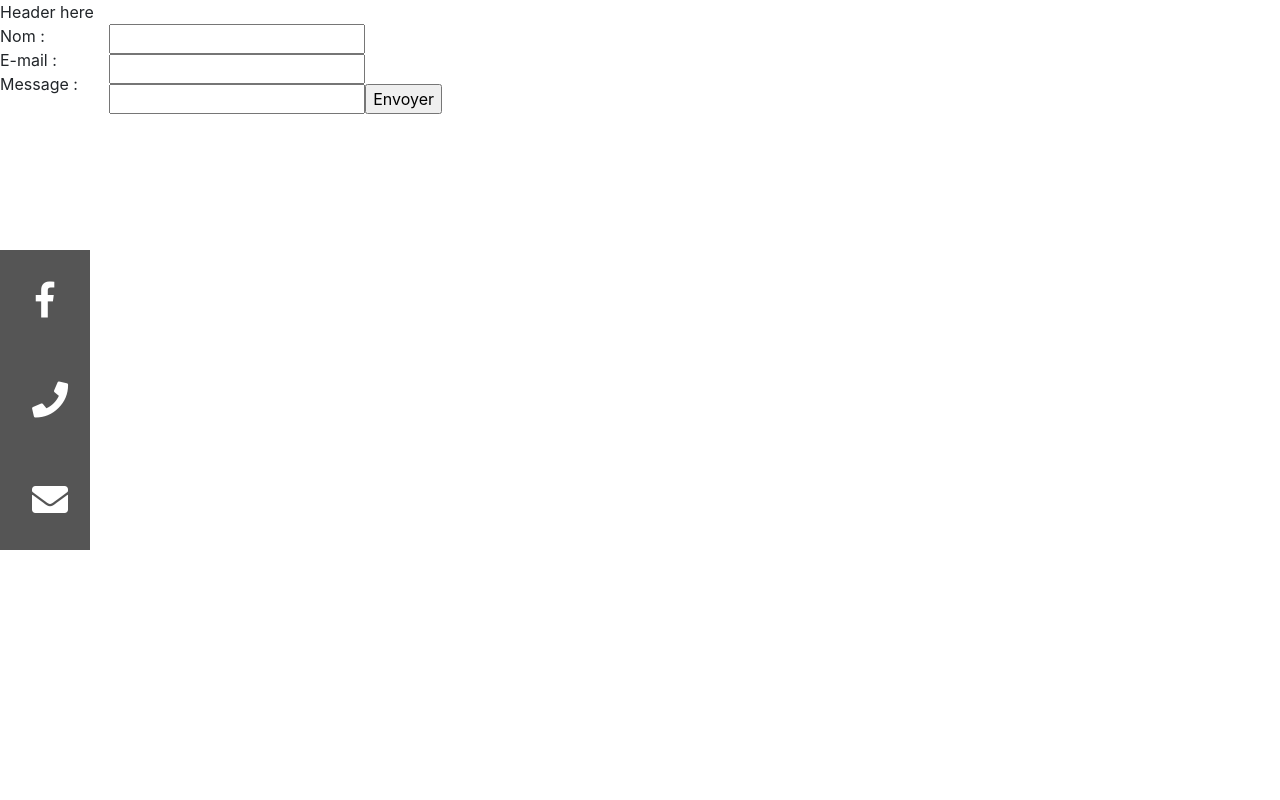
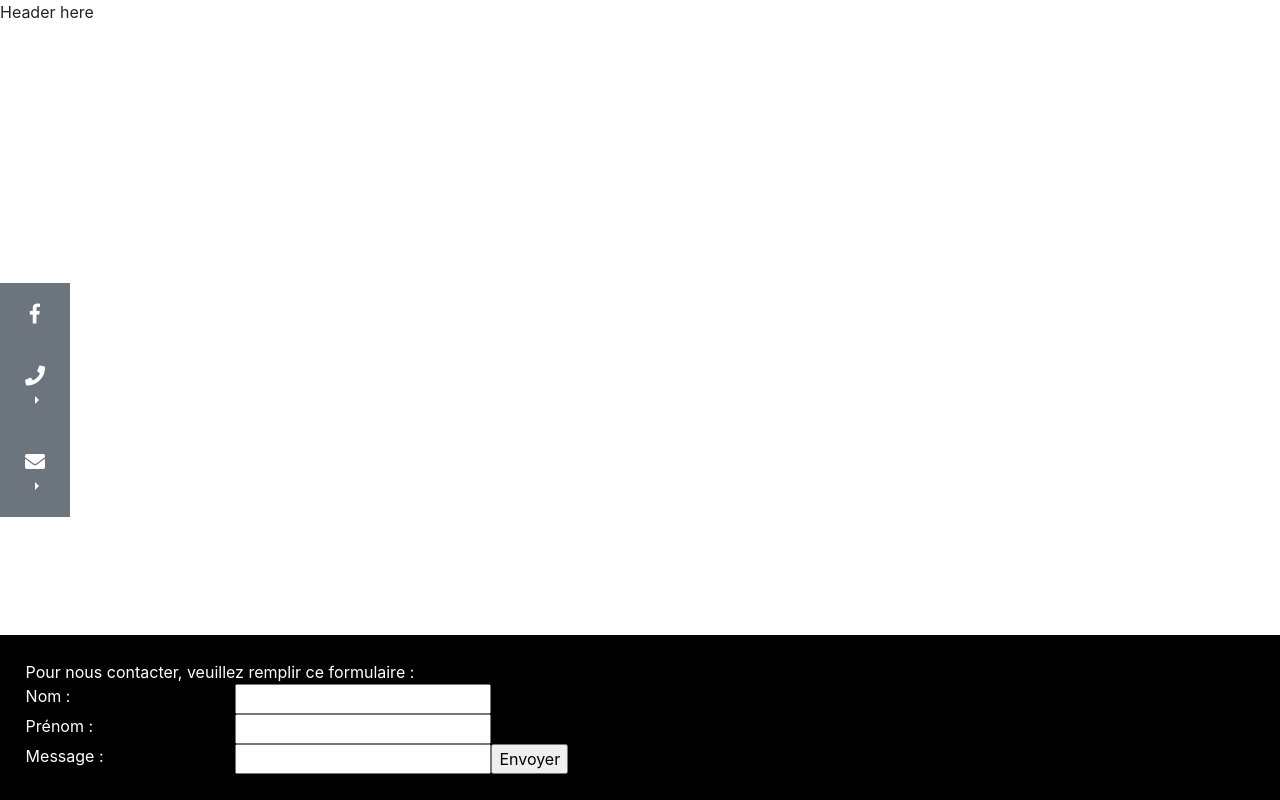
Before and after one commit to DeathDeuS/KuraInn, a React (Create React App) app in the folder client/: page /mangareva in a window 1280 px wide. Built offline with nearby package versions, Linux system fonts and the light colour scheme.

Commit message:
Sidebar working

```diff
--- a/client/public/index.html
+++ b/client/public/index.html
@@ -12,6 +12,9 @@
     <link rel="shortcut icon" href="%PUBLIC_URL%/favicon.ico">
     <link rel="stylesheet" href="https://use.fontawesome.com/releases/v5.0.13/css/all.css">
     <link rel="stylesheet" href="https://stackpath.bootstrapcdn.com/bootstrap/4.1.1/css/bootstrap.min.css">
+    <script src="https://cdnjs.cloudflare.com/ajax/libs/jquery/3.3.1/jquery.js"></script>
+	  <script src="https://cdnjs.cloudflare.com/ajax/libs/popper.js/1.14.3/umd/popper.min.js"></script>
+    <script src="https://cdnjs.cloudflare.com/ajax/libs/twitter-bootstrap/4.1.1/js/bootstrap.js"></script>
     <!--
       Notice the use of %PUBLIC_URL% in the tags above.
       It will be replaced with the URL of the `public` folder during the build.
--- a/client/src/layout/Layout.css
+++ b/client/src/layout/Layout.css
@@ -1,5 +1,7 @@
 .icon-bar {
-    width: 90px;
+    width: 10%;
+    max-width: 70px;
+    min-width: 45px;
     background-color: #555;
     position: fixed;
     top: 50%;
@@ -8,19 +10,42 @@
 
 .icon-bar a {
     display: block;
-    padding: 16px;
+    padding: 20px;
 
 }
 
 .icon-bar i {
     display: block;
     text-align: center;
-    padding: 16px;
+    padding: 16px auto;
     transition: all 0.3s ease;
     color: white;
-    font-size: 36px;
+    font-size: 20px;
 }
 
 .icon-bar a:hover {
     background-color: #4CAF50;
 }
+
+.fas {
+    display: inline-block;
+}
+
+#droprightMenuDiv {
+    display: block;
+    width: 100%;
+}
+
+.footer {
+    position: fixed;
+    left: 0px;
+    bottom: 0px;
+    width: 100%;
+    background-color: black;
+    color: white;
+    padding: 2vw;
+}
+
+.sidebar-button {
+    border-radius: 0 !important;
+}
--- a/client/src/layout/Layout.js
+++ b/client/src/layout/Layout.js
@@ -1,10 +1,6 @@
 import React, { Component } from 'react';
 import { Link } from 'react-router-dom';
 import './Layout.css';
-/* import FontAwesomeIcon from '@fortawesome/react-fontawesome';
-import faFacebook from '@fortawesome/fontawesome-free-solid/faFacebook';
-import faPhone from '@fortawesome/fontawesome-free-solid/faPhone';
-import faEnvelope from '@fortawesome/fontawesome-free-solid/faEnvelope'; */
 
 class Layout extends Component {
     render() {
@@ -22,30 +18,59 @@ class Layout extends Component {
 
                 {/* Sidebar code */}
                 <div class="icon-bar">
-                    <a href="https://www.facebook.com/KURA-INN-Mangareva-1907947855889011/" target="_blank"><i class="fab fa-facebook-f"/></a>
-                    <a><i class="fas fa-phone"/></a>
-                    <a><i class="fas fa-envelope"/></a>
+                    <a href="https://www.facebook.com/KURA-INN-Mangareva-1907947855889011/" target="_blank" rel="noopener noreferrer" class="btn btn-secondary sidebar-button">
+                        <i class="fab fa-facebook-f"/>
+                    </a>
+                    <div class="btn-group dropright" id="droprightMenuDiv">
+                        <a class="btn btn-secondary dropdown-toggle sidebar-button" href="#" role="button" id="dropdownMenuLink" data-toggle="dropdown" aria-haspopup="true" aria-expanded="false">
+                            <i class="fas fa-phone"/>
+                        </a>
+                        <div class="dropdown-menu">
+                            {/* <a class="dropdown-item" href="#">Action</a> */}
+                            Numéro de téléphone ici
+                        </div>
+                    </div>                    <div class="btn-group dropright" id="droprightMenuDiv">
+                        <a class="btn btn-secondary dropdown-toggle sidebar-button" href="#" role="button" id="dropdownMenuLink" data-toggle="dropdown" aria-haspopup="true" aria-expanded="false">
+                            <i class="fas fa-envelope"/>
+                        </a>
+                        <div class="dropdown-menu">
+                            {/* <a class="dropdown-item" href="#">Action</a> */}
+                            Adresse mail là
+                        </div>
+                    </div>
                 </div>
 
                 {/* Footer code */}
-                <div class="row">
-                    <div class="col-1">
-                        Nom : <br/>
-                        E-mail : <br/>
-                        Message : <br/>
-                    </div>
-
-                    <div class="col-11">
+                <div class="footer">
+                Pour nous contacter, veuillez remplir ce formulaire :
                     <form action="https://formspree.io/your@email.com"
                         method="POST">
+                        <div class="row">
+                            <div class="col-2">
+                            Nom :
+                            </div>
+                            <div class="col-10">
                                 <input type="text" name="name" required="required"/>
-                            <br/>
+                            </div>
+                        </div>
+                        <div class="row">
+                            <div class="col-2">
+                            Prénom :
+                            </div>
+                            <div class="col-10">
                                 <input type="email" name="_replyto" required="required"/>
-                            <br/>
+                            </div>
+                        </div>
+                        <div class="row">
+                            <div class="col-2">
+                            Message :
+                            </div>
+                            <div class="col-10">
                                 <input type="text" name="message" required="required"/>
                                 <input type="submit" value="Envoyer"/>
+                            </div>
+                        </div>
                     </form>
-                    </div>
                 </div>
             </div>
 
```
Also changed, not shown: 1 other file (tests, documents, lock files or other folders). Lines whose indentation alone changed are shown as unchanged.
